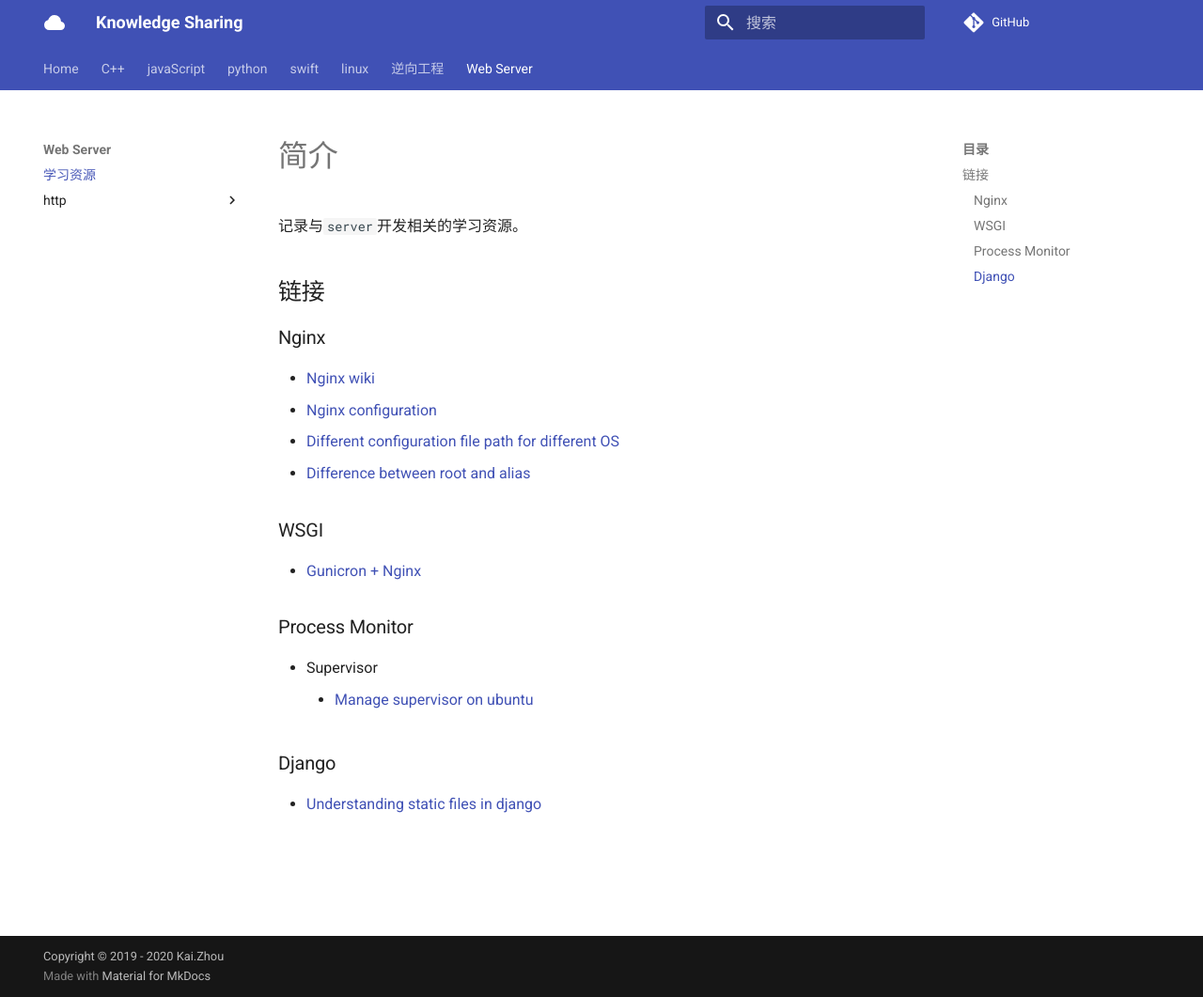
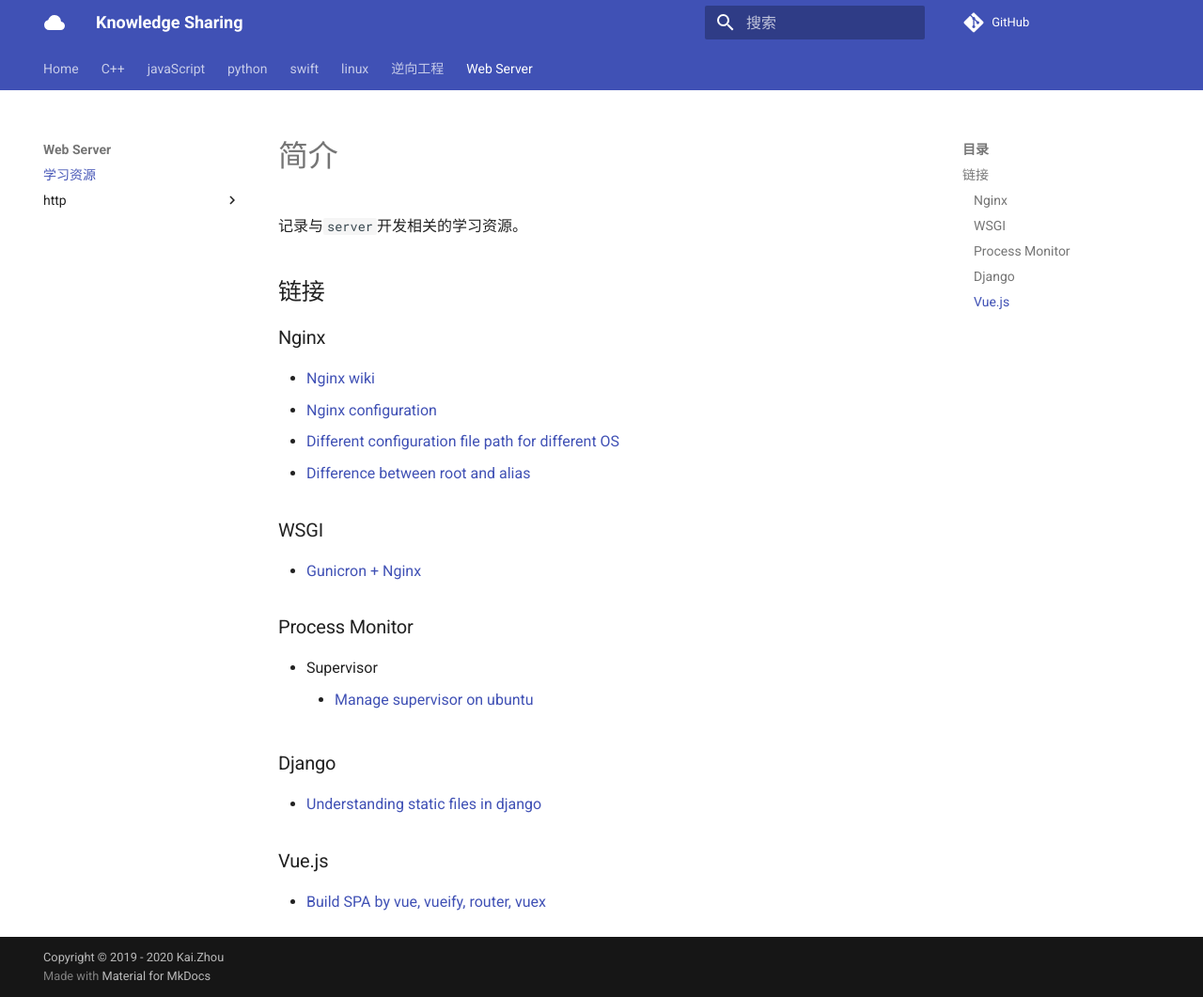
Before and after one commit to zhoukaidev/ks_blog, an MkDocs documentation site: the page built from docs/server/trainingResource.md, in a window 1280 px wide and 1061 px high. Shown: the whole window at 94% size. Built offline with MkDocs 1.6.1 and Material for MkDocs 9.7.7, drawn with Linux system fonts in a browser that asks for light colours; comment, search, counter and statistics services are not loaded.

Commit message:
Update trainingResource.md

```diff
--- a/docs/server/trainingResource.md
+++ b/docs/server/trainingResource.md
@@ -24,3 +24,7 @@
 ### Django
 
 * [Understanding static files in django](https://medium.com/@vonkunesnewton/understanding-static-files-in-django-heroku-1b8d2f003977)
+
+### Vue.js
+
+* [Build SPA by vue, vueify, router, vuex](https://github.com/ratracegrad/meal-prep)
```
